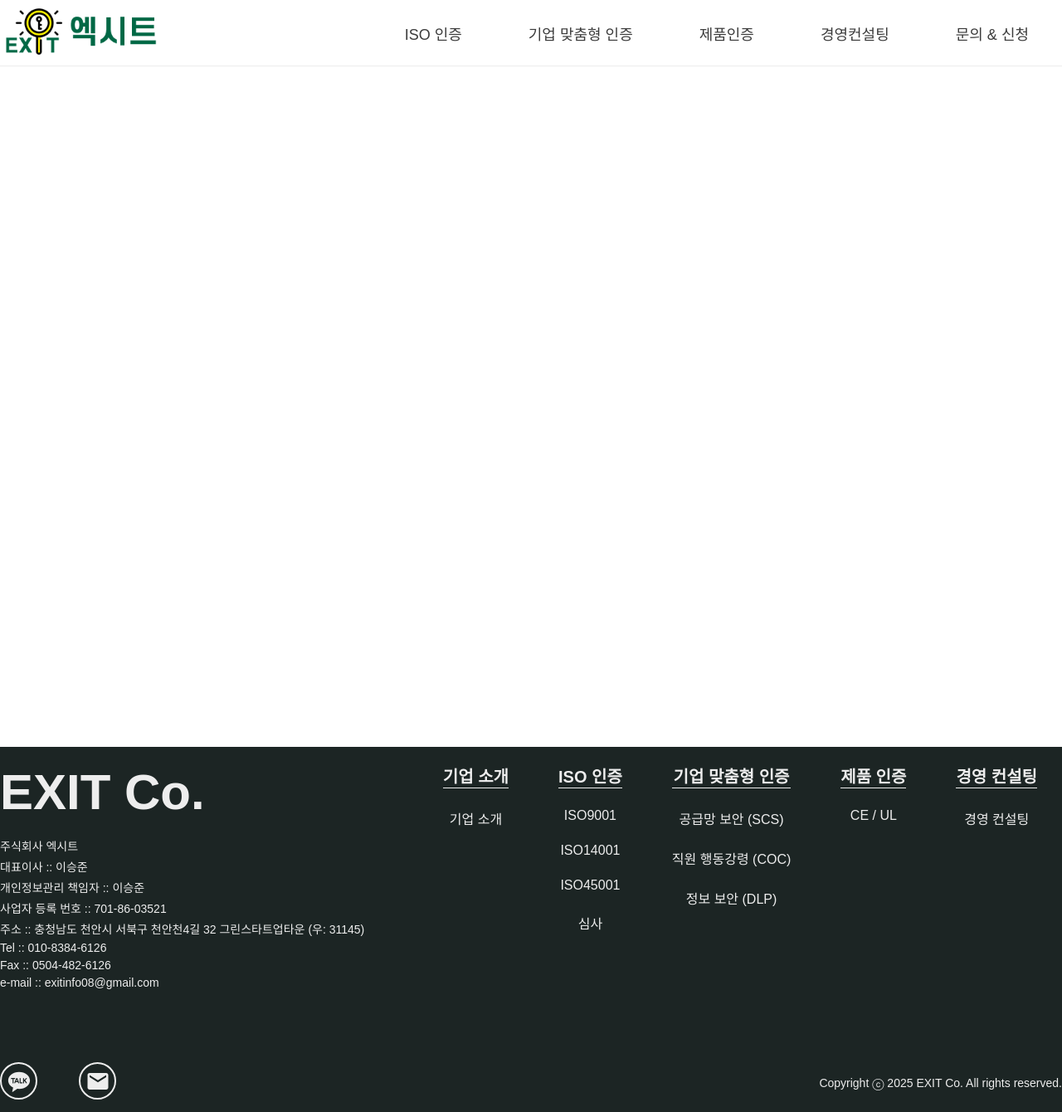
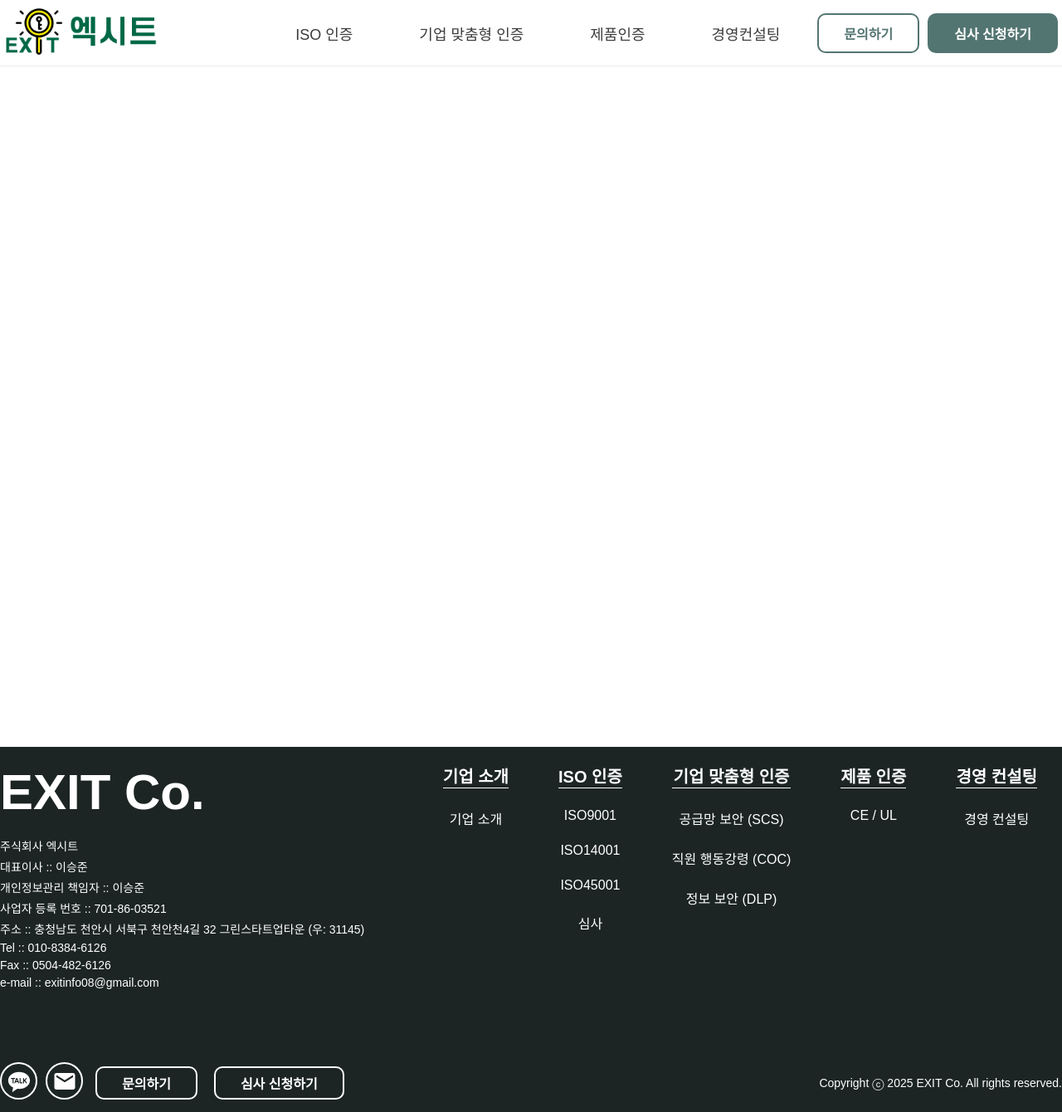
Before and after one commit to EXITKR/exit, a Next.js app: page / in a window 1280 px wide. Shown: the whole page at 83% size. Built offline with nearby package versions, Linux system fonts and the light colour scheme; a web font is replaced by a local one.

Commit message:
button ui

```diff
--- /dev/null
+++ b/assets/css/components/activeButton.css
@@ -0,0 +1,65 @@
+.active_button {
+    padding: 10px 30px;
+    margin: 5px;
+
+    transition: all 0.2s;
+    cursor: pointer;
+
+    display: flex;
+    align-items: center;
+    justify-content: center;
+    .button_text {
+        font-size: 16px;
+        font-weight: 700;
+
+        text-align: center;
+    }
+
+    &.default {
+        border-radius: 10px;
+        border: solid 2px #537571;
+        background: transparent;
+        .button_text {
+            color: #537571;
+        }
+        &:hover {
+            border: solid 2px #46605d;
+            background: #46605d;
+            .button_text {
+                color: #fff;
+            }
+        }
+    }
+
+    &.filled {
+        border-radius: 10px;
+        border: solid 2px #537571;
+        background: #537571;
+        .button_text {
+            color: #fff;
+        }
+        &:hover {
+            border: solid 2px #46605d;
+            background: #46605d;
+            .button_text {
+                color: #fff;
+            }
+        }
+    }
+
+    &.white {
+        border-radius: 10px;
+        border: solid 2px #fff;
+        background: transparent;
+        .button_text {
+            color: #fff;
+        }
+        &:hover {
+            border: solid 2px #fff;
+            background: #fff;
+            .button_text {
+                color: #46605d;
+            }
+        }
+    }
+}
--- a/assets/css/components/footer.css
+++ b/assets/css/components/footer.css
@@ -23,7 +23,7 @@
                 gap: 20px;
 
                 .company_title {
-                    color: #ededed;
+                    color: #fff;
                     font-size: 60px;
                     font-weight: 700;
                 }
@@ -34,7 +34,7 @@
                     gap: 5px;
 
                     span {
-                        color: #ededed;
+                        color: #fff;
                         font-weight: 300;
                         font-size: 14px;
                     }
@@ -57,10 +57,10 @@
                     padding: 0 30px;
 
                     .menu_title {
-                        color: #ededed;
+                        color: #fff;
                         font-size: 20px;
                         font-weight: 700;
-                        border-bottom: solid 1px #ededed;
+                        border-bottom: solid 1px #fff;
                         transition: all 0.2s;
 
                         &:hover {
@@ -71,7 +71,7 @@
                     }
 
                     .menu_list {
-                        color: #ededed;
+                        color: #fff;
                         font-size: 16px;
                         font-weight: 500;
                         transition: all 0.2s;
@@ -93,15 +93,15 @@
             justify-content: space-between;
 
             .contact_section {
-                width: 140px;
+                width: 600px;
                 display: flex;
-                justify-content: space-between;
+                gap: 10px;
 
                 .icon_circle {
                     width: 45px;
                     height: 45px;
 
-                    border: solid 2px #ededed;
+                    border: solid 2px #fff;
                     border-radius: 50%;
 
                     display: flex;
@@ -110,7 +110,7 @@
                     transition: all 0.2s;
 
                     .icon {
-                        color: #ededed;
+                        color: #fff;
                         width: 30px;
                         height: 30px;
                     }
@@ -130,7 +130,7 @@
                 align-items: center;
 
                 .copyright {
-                    color: #ededed;
+                    color: #fff;
                     font-size: 14px;
                     font-weight: 300;
                 }
--- a/src/_components/buttons/ActiveBtn.tsx
+++ b/src/_components/buttons/ActiveBtn.tsx
@@ -0,0 +1,25 @@
+// const ActiveBtn = ({ style, name, onClick }: { style: string, name: string, onClick: () => void() }) => {
+//   return (
+//     <>
+//         <div className={"active_button " + style}>
+//             <span className="button_text">{name}</span>
+//         </div>
+//     </>
+//   );
+// }
+
+const ActiveBtn = (props: {
+  style: string,
+  name: string,
+  onClick: () => void
+}) => {
+  return (
+    <>
+        <div className={"active_button " + props.style} onClick={() => props.onClick()}>
+            <span className="button_text">{props.name}</span>
+        </div>
+    </>
+  );
+}
+
+export default ActiveBtn
--- a/src/_components/footer/Footer.tsx
+++ b/src/_components/footer/Footer.tsx
@@ -4,6 +4,7 @@ import { useRouter } from "next/navigation";
 import { MdEmail } from "react-icons/md";
 import { RiKakaoTalkFill } from "react-icons/ri";
 import { getConfig } from "@utils/Config";
+import ActiveBtn from "@components/buttons/ActiveBtn";
 
 const Footer = () => {
   const router = useRouter()
@@ -66,6 +67,8 @@ const Footer = () => {
                       <MdEmail className="icon"/>
                     </div>
                   </Link>
+                  <ActiveBtn style="white" name="문의하기" onClick={() => router.push("/contact_us?index=0")}/>
+                  <ActiveBtn style="white" name="심사 신청하기" onClick={() => router.push("/contact_us?index=1")}/>
                 </div>
                 <div className="copy_section">
                   <span className="copyright">Copyright ⓒ 2025 {config.company_en} All rights reserved.</span>
--- a/src/_components/header/Navigation.tsx
+++ b/src/_components/header/Navigation.tsx
@@ -1,8 +1,10 @@
 "use client"
+import ActiveBtn from "@components/buttons/ActiveBtn";
 import Link from "next/link";
-import { usePathname } from "next/navigation";
+import { usePathname, useRouter } from "next/navigation";
 
 const Navigation = () => {
+    const router = useRouter()
   return (
     <>
         <div className="navi_section">
@@ -26,11 +28,13 @@ const Navigation = () => {
                     <span className={usePathname() === "/business_info" ? "navi_text active" : "navi_text"}>경영컨설팅</span>
                 </div>
             </Link>
-            <Link href="/contact_us">
+            {/* <Link href="/contact_us">
                 <div className="navi">
                     <span className={usePathname() === "/contact_us" ? "navi_text active" : "navi_text"}>문의 & 신청</span>
                 </div>
-            </Link>
+            </Link> */}
+            <ActiveBtn style="default" name="문의하기" onClick={() => router.push("/contact_us?index=0")}/>
+            <ActiveBtn style="filled" name="심사 신청하기" onClick={() => router.push("/contact_us?index=1")}/>
         </div>
     </>
   );
--- a/src/app/globals.css
+++ b/src/app/globals.css
@@ -1,6 +1,7 @@
 @import "@css/font.css";
 @import "@css/components/footer.css";
 @import "@css/components/header.css";
+@import "@css/components/activeButton.css";
 @import "@css/pages/introduce.css";
 
 html,
```
